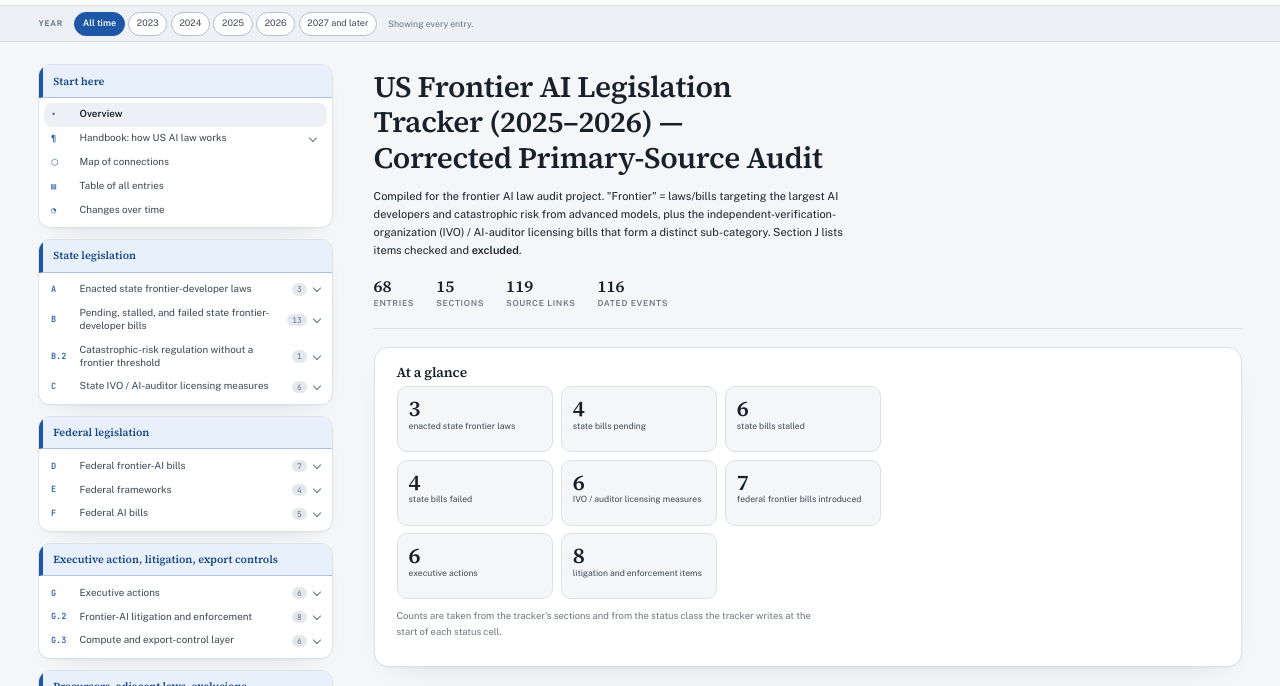
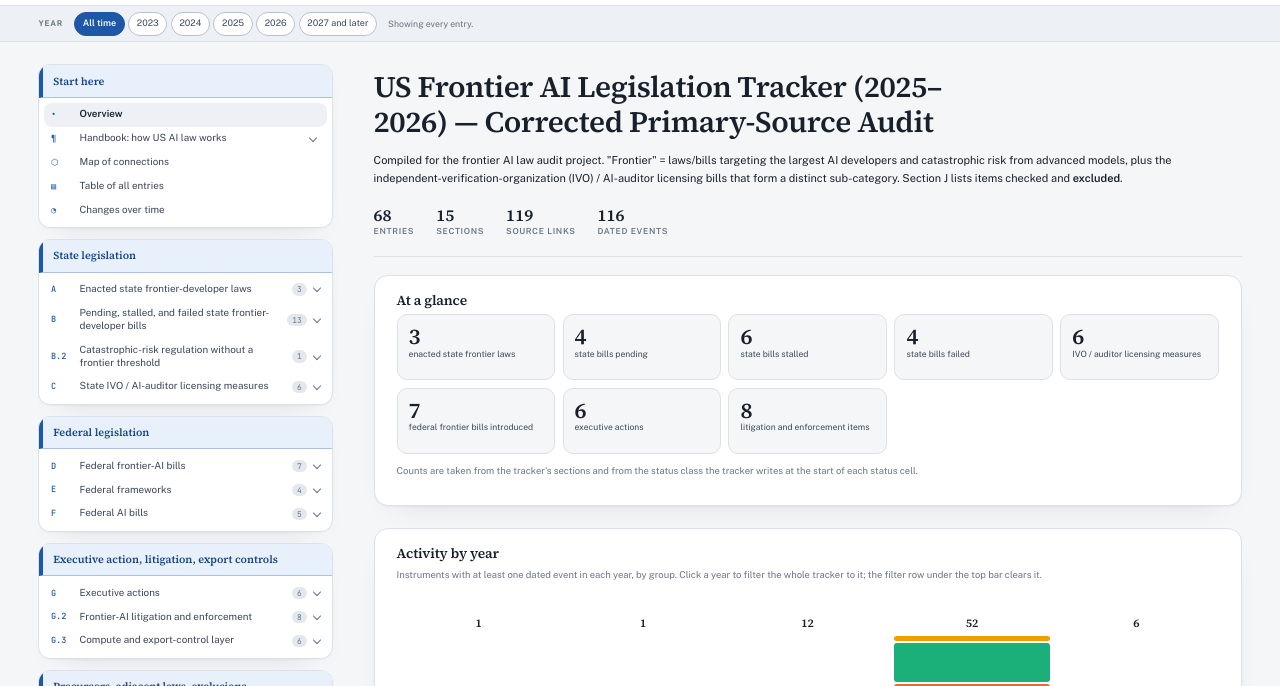
Before and after one commit to KUNALSINGH9373/us-frontier-ai-legislation-tracker, a website: page docs/index.html in a window 1280 px wide. Shown: the part 44-730 px from the top of the page. Drawn offline with nearby package versions, Linux system fonts and the light colour scheme.

Commit message:
Text fills full width: remove reading-width caps and main column limit

```diff
--- a/docs/index.html
+++ b/docs/index.html
@@ -119,7 +119,7 @@ code{font-family:var(--mono);font-size:.88em}
 .entries li.sub a{font-family:var(--serif);font-weight:600;color:var(--ink)}
 
 /* Main */
-main{min-width:0;max-width:1040px}
+main{min-width:0}
 section.sec{scroll-margin-top:var(--stick,6rem)}
 html:not(.js) section.sec + section.sec{margin-top:4rem;padding-top:3rem;border-top:1px solid var(--rule)}
 .sec-head{margin:0 0 1.6rem}
@@ -509,6 +509,8 @@ main:has(#sec-map:not([hidden])),main:has(#sec-timeline:not([hidden])),main:has(
 .map-table th,.map-table td{text-align:left;padding:.55rem .8rem;border-bottom:1px solid var(--rule);vertical-align:top}
 .map-table th{font-size:.7rem;text-transform:uppercase;letter-spacing:.08em;color:var(--muted);background:var(--surface-2)}
 .map-table .sw{display:inline-block;width:.6rem;height:.6rem;border-radius:50%;margin-right:.4rem}
+/* Text fills its container: no reading-width caps */
+main p,main ul,main ol,main dl,main dd,main blockquote,.prose p,.prose ul,.prose ol,.viz-intro,.viz-help,.hb-pre,.hb-body p,.hb-body > ul.hb-list,.hb-list,.hb-callout,.panel-note,.dir-lede,.hero .lede,.hero .display,.block dd,.pair dd,.f dd,.fact dd,.sec-head,.about-block p,ol.hb-steps li,ol.hb-workflow li,ol.hb-ladder,.tfoot,.results{max-width:none !important}
 /* Previous / next */
 .pn{display:grid;grid-template-columns:1fr 1fr;gap:1rem;margin:3rem 0 0;padding-top:2rem;border-top:1px solid var(--rule)}
 .pn a{display:flex;flex-direction:column;gap:.2rem;padding:1rem 1.2rem;background:var(--surface);border:1px solid var(--rule);border-radius:12px;text-decoration:none;color:var(--ink);box-shadow:var(--shadow)}
```
Also changed, not shown: build/template.html.
